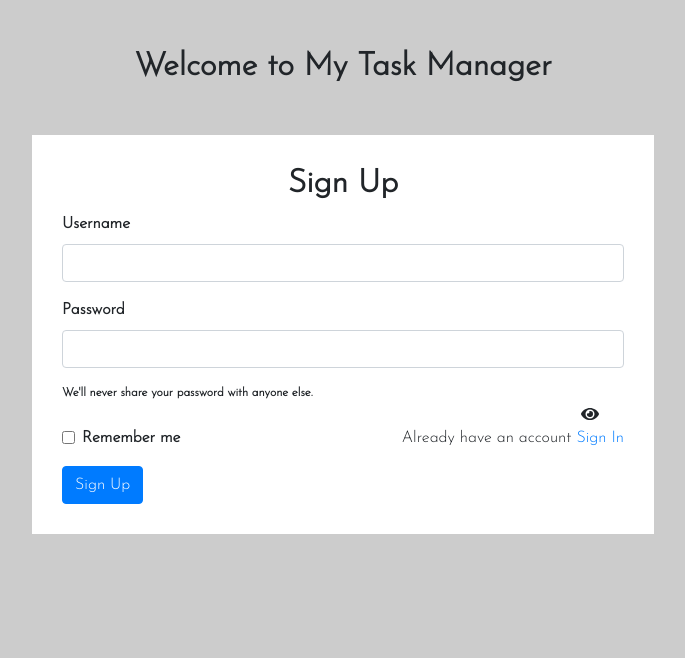
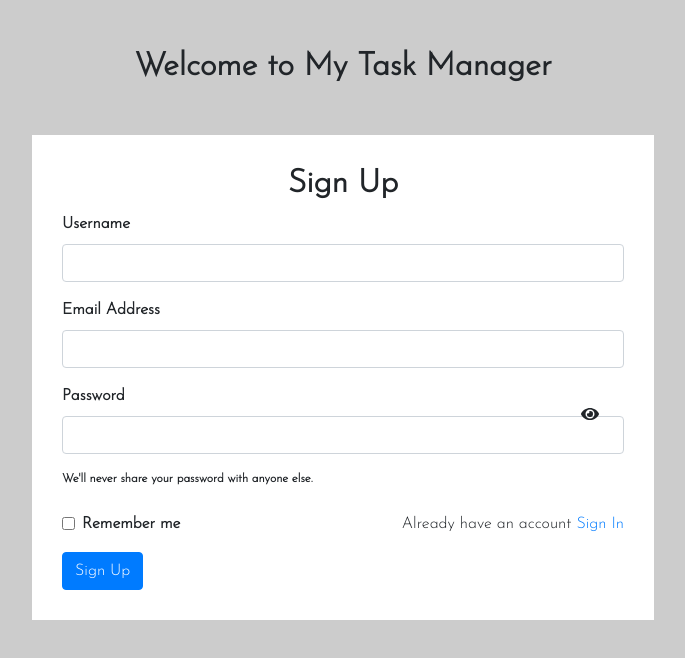
Before and after one commit to Lexitar32/TO-DO-LIST-WITH-REACT-REDUX, a React (Create React App) app: page / in a window 1280 px wide. Shown: the top 658 px of the page, without its empty margins (297-982 px from the left). Built offline with nearby package versions, Linux system fonts and the light colour scheme.

Commit message:
:sparkles: Added new features

```diff
--- a/src/Auth/Signup.js
+++ b/src/Auth/Signup.js
@@ -57,10 +57,29 @@ function Signup() {
             })}
             style={{ border: errors.username ? "1px solid red" : "" }}
             className="form-control"
-            aria-describedby="emailHelp"
+            type="username"
+            aria-describedby="usernameHelp"
           />
           {errors.username && (
             <p className="errorMessage">{errors.username.message}</p>
+          )}
+        </div>
+        <div className="mb-3">
+          <label htmlFor="exampleInputEmail1" className="form-label">
+            Email Address
+          </label>
+          <input
+            {...register("email", {
+              required: "This field is required",
+              maxLength: { value: 50, message: "Exceeded the maximum words" },
+            })}
+            style={{ border: errors.email ? "1px solid red" : "" }}
+            className="form-control"
+            type="email"
+            aria-describedby="emailHelp"
+          />
+          {errors.email && (
+            <p className="errorMessage">{errors.email.message}</p>
           )}
         </div>
         <div className="mb-3">
```
